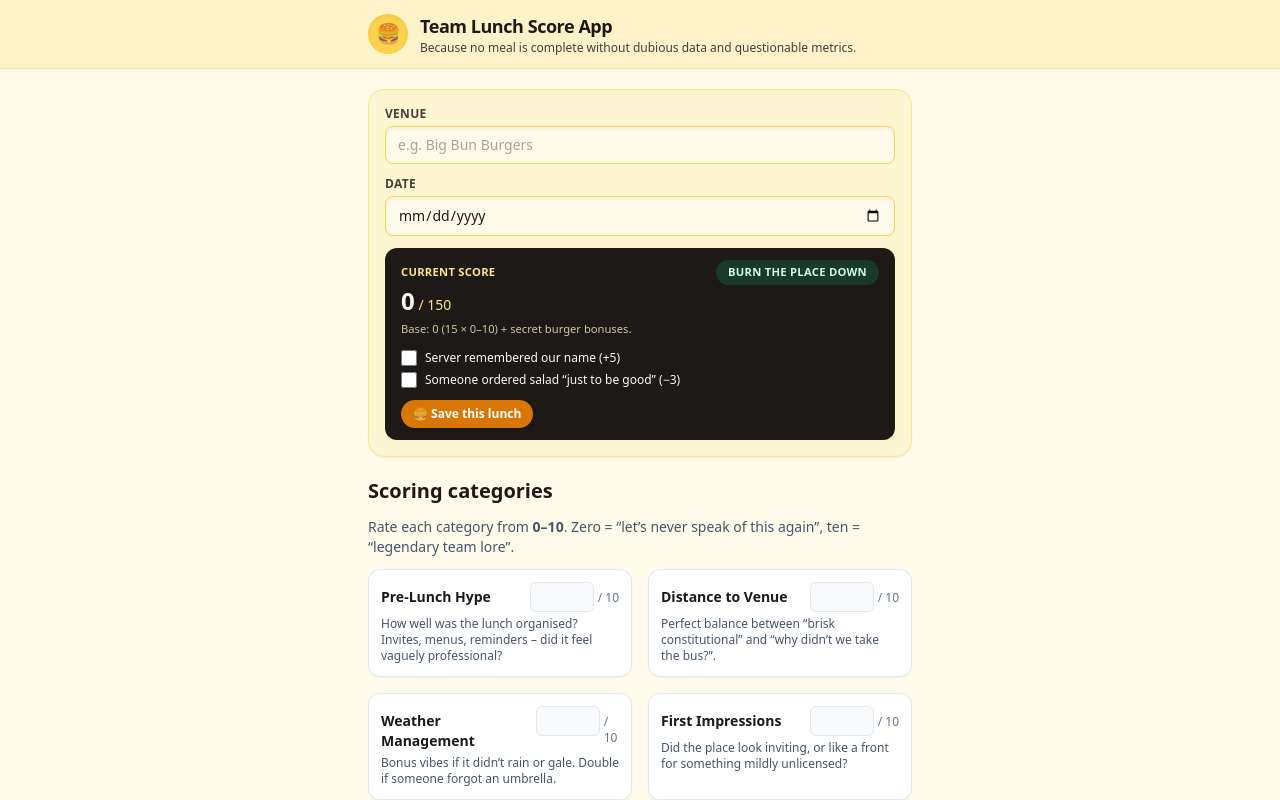
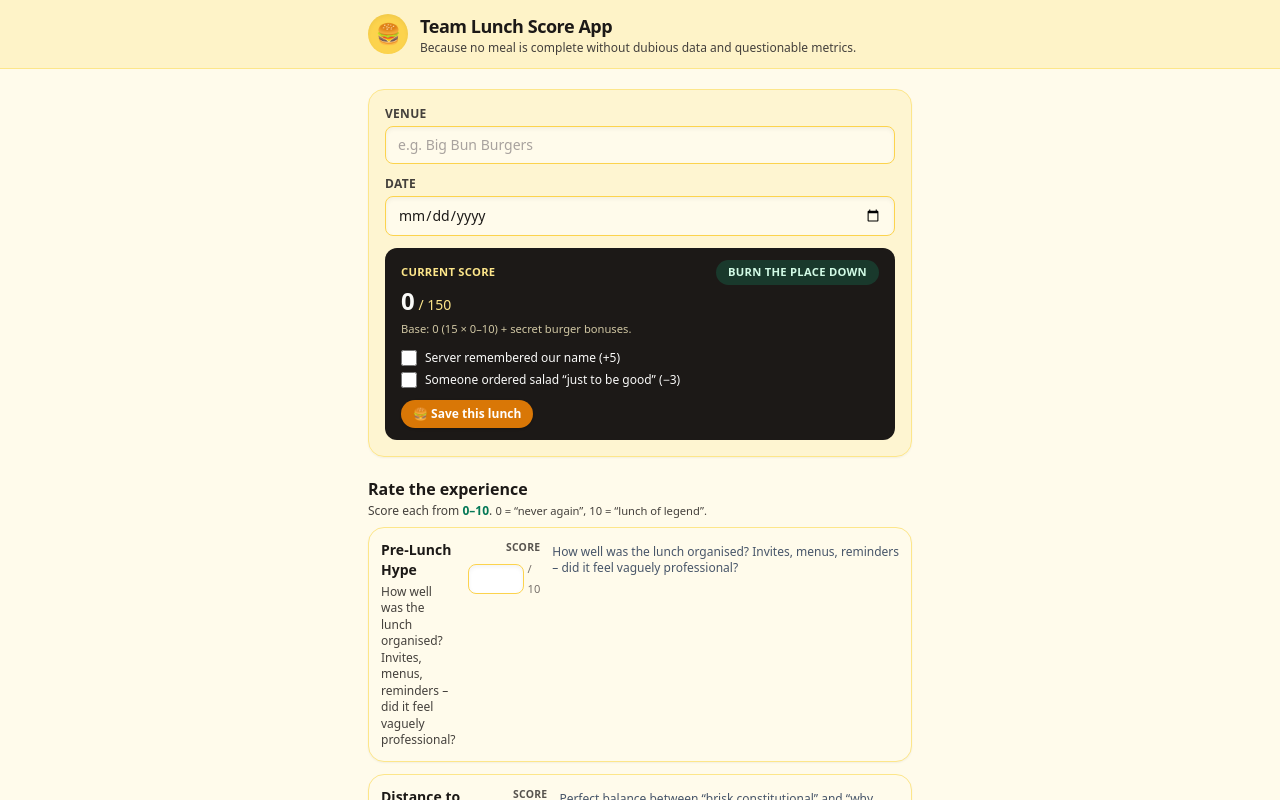
Before and after one commit to PrioryoftheBadger/sturdy-fiesta, a React (Vite) app: page / in a window 1280 px wide. Shown: the top 800 px of the page. Built offline with nearby package versions, Linux system fonts and the light colour scheme.

Commit message:
Change UI for categories, matching theme.

```diff
--- a/src/app.tsx
+++ b/src/app.tsx
@@ -117,6 +117,7 @@ function App() {
           onSave={handleSave}
         />
 
+        {/* Categories */}
         <CategoryList scores={scores} onScoreChange={handleScoreChange} />
 
         <BonusSection
--- a/src/components/CategoryList.tsx
+++ b/src/components/CategoryList.tsx
@@ -12,23 +12,40 @@ export default function CategoryList({
   onScoreChange,
 }: CategoryListProps) {
   return (
-    <section className="space-y-3">
-      <h2 className="text-xl font-semibold">Scoring categories</h2>
-      <p className="text-sm text-slate-600">
-        Rate each category from <strong>0–10</strong>. Zero = “let’s never speak
-        of this again”, ten = “legendary team lore”.
+    <section className="space-y-2">
+                <div>
+            <h2 className="text-base font-semibold text-stone-900">
+              Rate the experience
+            </h2>
+            <p className="mt-0.5 text-xs text-stone-700">
+              Score each from{" "}
+              <span className="font-semibold text-emerald-700">0–10</span>.{" "}
+              <span className="text-[0.7rem]">
+                0 = “never again”, 10 = “lunch of legend”.
+              </span>
             </p>
+          </div>
 
-      <div className="mt-3 grid gap-4 md:grid-cols-2">
+      <div className="mt-2 space-y-3">
         {CATEGORIES.map((cat) => (
           <div
             key={cat.id}
-            className="flex flex-col justify-between rounded-xl border border-slate-200 bg-white p-3 shadow-sm"
+            className="rounded-2xl border border-amber-200 bg-amber-50 p-3 shadow-sm"
           >
-            <div>
-              <div className="flex items-baseline justify-between gap-2">
-                <h3 className="text-sm font-semibold">{cat.name}</h3>
-                <div className="flex items-baseline gap-1 text-sm">
+                            <div className="flex items-start justify-between gap-3">
+                  <div className="flex-1">
+                    <h3 className="text-sm font-semibold text-stone-900">
+                      {cat.name}
+                    </h3>
+                    <p className="mt-1 text-[0.75rem] leading-snug text-stone-700">
+                      {cat.description}
+                    </p>
+                  </div>
+                  <div className="flex flex-col items-end">
+                    <label className="text-[0.65rem] font-semibold uppercase tracking-wide text-stone-600">
+                      Score
+                    </label>
+                    <div className="mt-1 flex items-center gap-1 text-sm">
                       <input
                         type="number"
                         min={0}
@@ -36,9 +53,9 @@ export default function CategoryList({
                         step={1}
                         value={scores[cat.id] ?? ""}
                         onChange={(e) => onScoreChange(cat.id, e.target.value)}
-                    className="w-16 rounded-md border border-slate-200 bg-slate-50 px-2 py-1 text-right text-sm focus:border-amber-500 focus:outline-none focus:ring-1 focus:ring-amber-500"
+                        className="w-14 rounded-lg border border-amber-300 bg-white px-2 py-1 text-right text-sm shadow-inner focus:border-emerald-500 focus:outline-none focus:ring-2 focus:ring-emerald-400/60"
                       />
-                  <span className="text-xs text-slate-500">/ 10</span>
+                      <span className="text-[0.7rem] text-stone-500">/ 10</span>
                     </div>
               </div>
               <p className="mt-1 text-xs text-slate-600">
```
Lines whose indentation alone changed are shown as unchanged.
